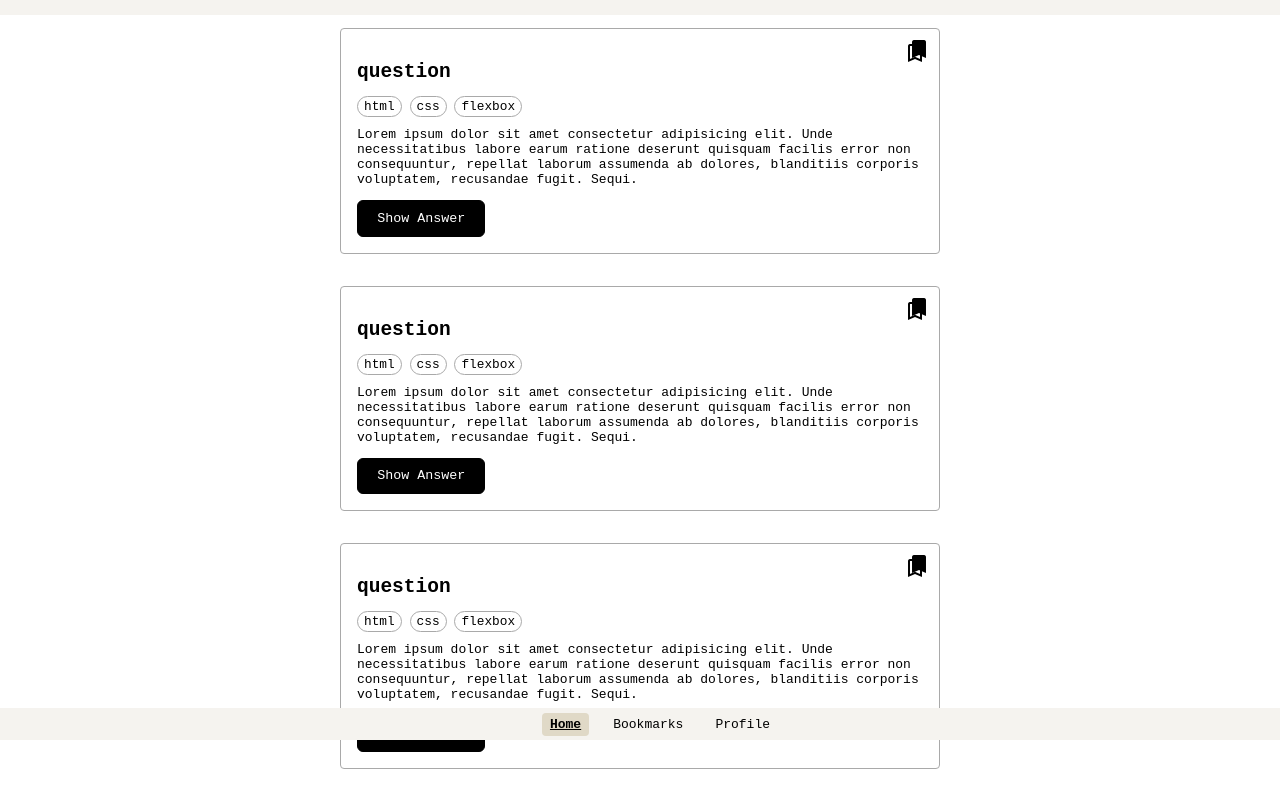
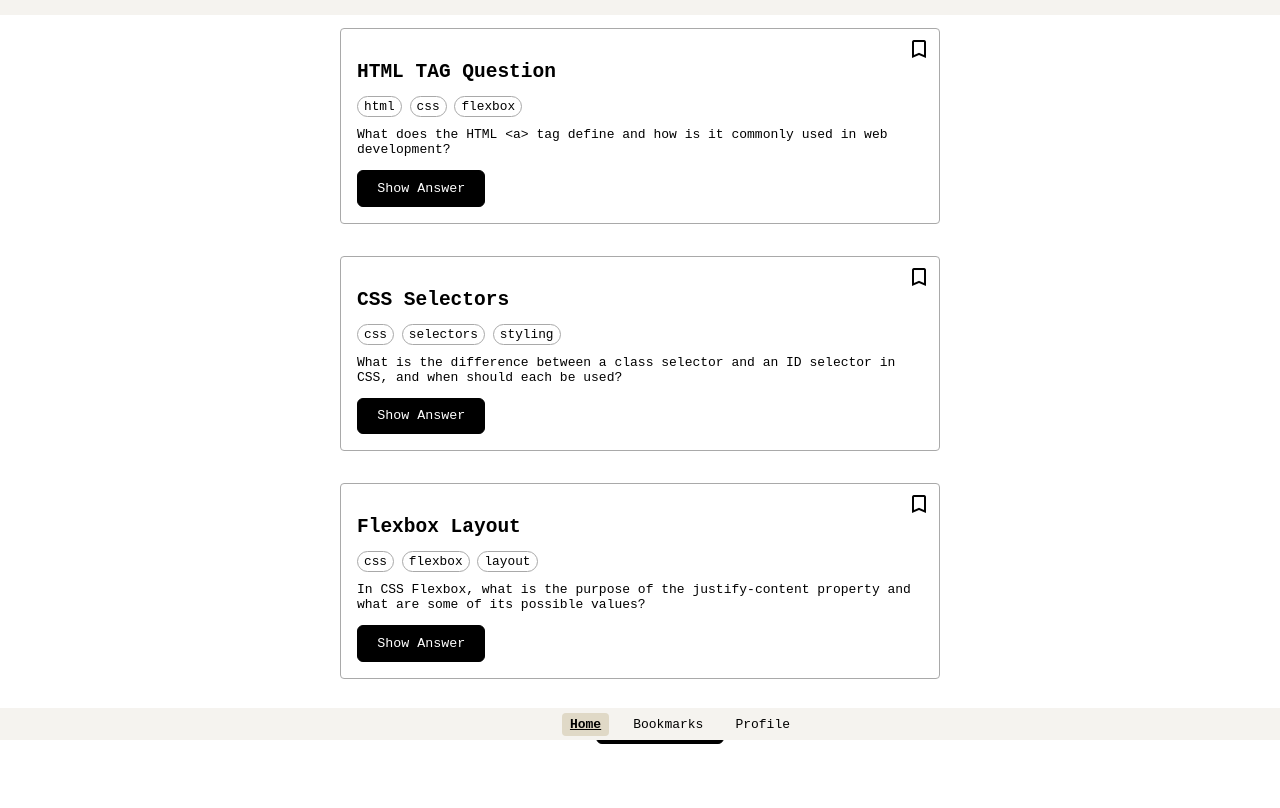
Before and after one commit to Testo-saurus/quiz-app, a website: page index.html in a window 1280 px wide. Shown: the part 60-868 px from the top of the page. After the commit the page ends 819 px from the top, so only its background shows below. Drawn offline with Linux system fonts and the light colour scheme.

Commit message:
last changes

```diff
--- a/components/card.css
+++ b/components/card.css
@@ -8,8 +8,6 @@
   border-radius: 4px;
   margin-bottom: 2rem;
   max-width: 600px;
-  margin-left: auto;
-  margin-right: auto;
 
   position: relative; /* Position relative is used to allow absolutely positioned child elements inside the card */
 }
@@ -29,8 +27,8 @@
 }
 .bookmark-icon-border {
   position: absolute;
-  top: 12px;
-  right: 12px;
+  top: 8px;
+  right: 8px;
   cursor: pointer;
 }
 
--- a/components/profileCard.css
+++ b/components/profileCard.css
@@ -11,14 +11,11 @@
 }
 
 .profile-card {
-  display: flex;
-  flex-direction: column;
   border: 1px var(--beige-100);
+  border: solid 1px;
   border-radius: 4px;
   padding: 0.5rem;
   max-width: 600px;
-  margin-left: auto;
-  margin-right: auto;
 }
 
 .img-name-item {
--- a/global.css
+++ b/global.css
@@ -28,6 +28,7 @@ body {
   display: flex;
   flex-direction: column;
   justify-content: flex-start;
+  align-items: center;
   min-height: 100vh; /* 100% viewhight needed in order to make pushing down the navbar */
   font-family: monospace;
   overscroll-behavior-y: none;
--- a/index.html
+++ b/index.html
@@ -17,12 +17,12 @@
 
     <main class="main-content">
       <article class="card">
-        <h2>question</h2>
+        <h2>HTML TAG Question</h2>
 
         <span class="material-icons bookmark-icon-border">bookmark_border</span>
-        <!-- Unfilled/outlined bookmark -->
-        <span class="material-icons bookmark-icon-filled">bookmark</span>
-        <!-- Filled bookmark -->
+
+        <!-- <span class="material-icons bookmark-icon-filled">bookmark</span>
+         -->
 
         <div class="tags">
           <span class="tag">html</span>
@@ -31,60 +31,56 @@
         </div>
 
         <p>
-          Lorem ipsum dolor sit amet consectetur adipisicing elit. Unde
-          necessitatibus labore earum ratione deserunt quisquam facilis error
-          non consequuntur, repellat laborum assumenda ab dolores, blanditiis
-          corporis voluptatem, recusandae fugit. Sequi.
+          What does the HTML &lt;a&gt; tag define and how is it commonly used in
+          web development?
         </p>
 
         <button class="card-button">Show Answer</button>
       </article>
 
       <article class="card">
-        <h2>question</h2>
+        <h2>CSS Selectors</h2>
 
         <span class="material-icons bookmark-icon-border">bookmark_border</span>
         <!-- Unfilled/outlined bookmark -->
-        <span class="material-icons bookmark-icon-filled">bookmark</span>
-        <!-- Filled bookmark -->
+
 
         <div class="tags">
-          <span class="tag">html</span>
           <span class="tag">css</span>
-          <span class="tag">flexbox</span>
+          <span class="tag">selectors</span>
+          <span class="tag">styling</span>
         </div>
 
         <p>
-          Lorem ipsum dolor sit amet consectetur adipisicing elit. Unde
-          necessitatibus labore earum ratione deserunt quisquam facilis error
-          non consequuntur, repellat laborum assumenda ab dolores, blanditiis
-          corporis voluptatem, recusandae fugit. Sequi.
+          What is the difference between a class selector and an ID selector in CSS, and when should each be used?
         </p>
 
         <button class="card-button">Show Answer</button>
       </article>
 
       <article class="card">
-        <h2>question</h2>
+        <h2>Flexbox Layout</h2>
 
         <span class="material-icons bookmark-icon-border">bookmark_border</span>
         <!-- Unfilled/outlined bookmark -->
-        <span class="material-icons bookmark-icon-filled">bookmark</span>
-        <!-- Filled bookmark -->
+
 
         <div class="tags">
-          <span class="tag">html</span>
           <span class="tag">css</span>
           <span class="tag">flexbox</span>
+          <span class="tag">layout</span>
         </div>
 
         <p>
-          Lorem ipsum dolor sit amet consectetur adipisicing elit. Unde
-          necessitatibus labore earum ratione deserunt quisquam facilis error
-          non consequuntur, repellat laborum assumenda ab dolores, blanditiis
-          corporis voluptatem, recusandae fugit. Sequi.
+          In CSS Flexbox, what is the purpose of the <code>justify-content</code> property and what are some of its possible values?
         </p>
 
+        <button class="card-button">Show Answer</button>
+      </article>
+    </main>
+
+    <nav class="navbar">
+      <ul class="nav-links">
         <button class="card-button">Show Answer</button>
       </article>
     </main>
```
Also changed, not shown: bookmarks.html (+13 -21 lines).
